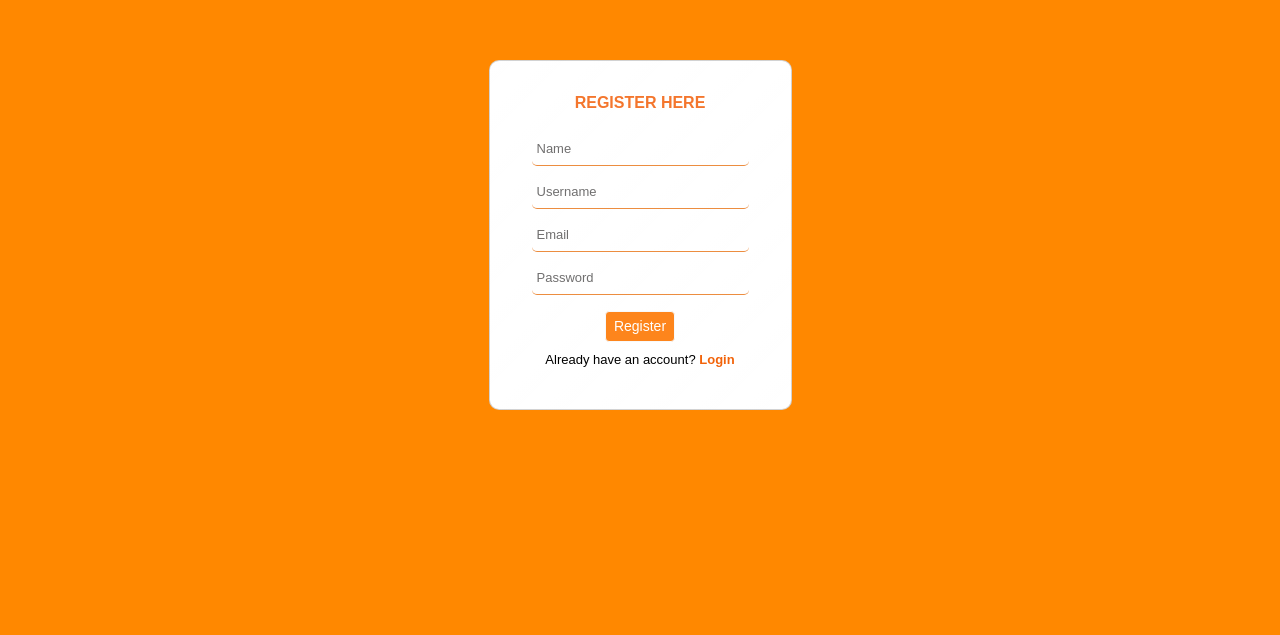
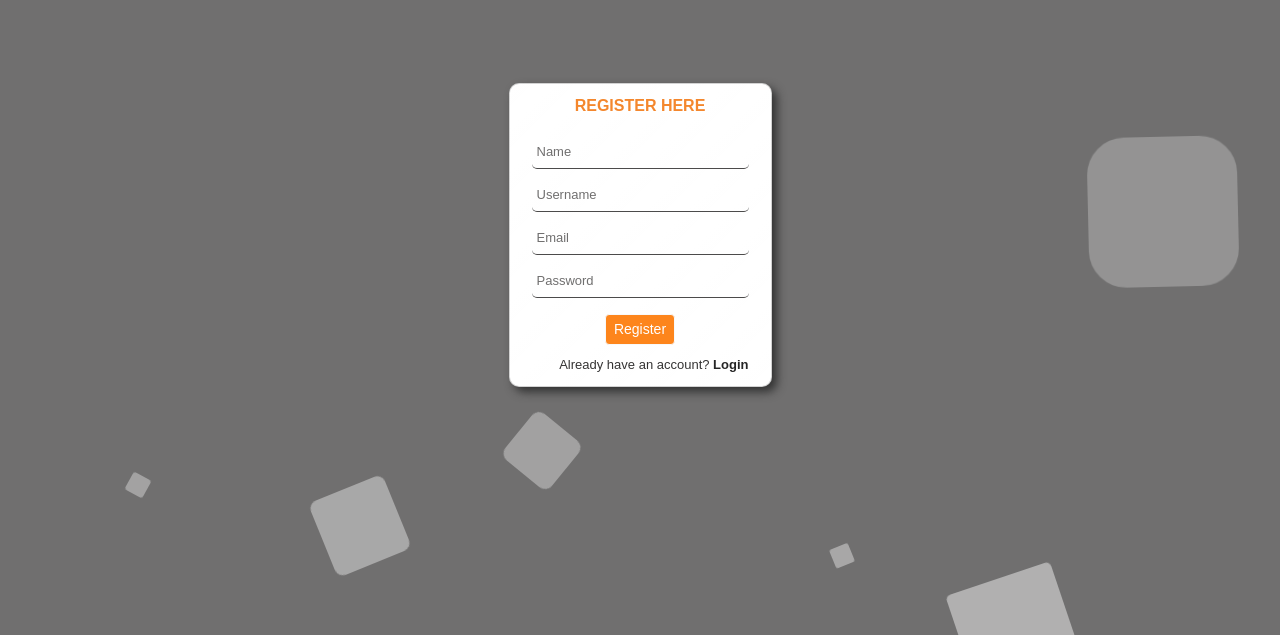
Before and after one commit to 21A91A05G9/LiteBlog, a React (Create React App) app in the folder frontend/: page /register in a window 1280 px wide. Shown: the part 165-800 px from the top of the page. Built offline with nearby package versions, Linux system fonts and the light colour scheme.

Commit message:
added search

```diff
--- a/frontend/package.json
+++ b/frontend/package.json
@@ -11,7 +11,7 @@
     "@testing-library/jest-dom": "^5.17.0",
     "@testing-library/react": "^13.4.0",
     "@testing-library/user-event": "^13.5.0",
-    "axios": "^1.6.1",
+    "axios": "^1.6.2",
     "babel-plugin-macros": "^3.1.0",
     "react": "^18.2.0",
     "react-dom": "^18.2.0",
--- a/frontend/src/App.css
+++ b/frontend/src/App.css
@@ -1,6 +1,10 @@
+body{
+  background-color:rgb(112, 111, 111);
+  height: 100vh;
+}
 .main{
     /* background-image: linear-gradient(155deg,rgb(8, 127, 160),rgb(120, 0, 176)); */
-    background-color: rgb(255, 136, 0);
+    /* background-color:rgb(112, 111, 111) */
     /* background-image: url('images/bg.jpg');
     background-size: cover; */
 
@@ -8,7 +12,6 @@
 
 .login{
     position: relative;
-
     display: flex;
     height: 100vh;
     align-items: center;
@@ -23,7 +26,8 @@
     -webkit-backdrop-filter: blur(10px);
     color: white;
     background-color:transparent;
-    padding: 30px;
+    padding:10px;
+
     /* box-shadow: 2px 2px 5px white,inset 2px 2px 5px white; */
   }
   ::placeholder{
@@ -33,7 +37,7 @@
   .header{
     text-align: center;
     font-weight: bolder;
-    color:rgb(244, 118, 45);
+    color:rgb(244, 135, 45);
     text-transform: uppercase;
 
   }
@@ -53,7 +57,7 @@
 
   }
   a{
-    color: rgb(242, 99, 10);
+    color: rgb(37, 37, 37);
     text-decoration:none;
     font-weight: 700;
   }
@@ -62,6 +66,10 @@
     position: relative;
     top:-2px;
     height: fit-content;
+  }
+  .d-flex{
+    position: relative;
+    top:20%;
   }
   .sidebtn img{
     position: relative;
@@ -79,31 +87,52 @@
   .card{
     margin: 5px;
     color: black;
-    height: 350px;
+    /* height: 350px; */
     /* box-shadow: 1px 1px 2px black,inset 1px 1px 2px rgba(142, 141, 141, 0.893); */
+  }
+  .card p{
+    text-align: right;
+    padding: 2px 0px;
+    margin: 0px;
+    color: #353434;
+  }
+  .card-body p{
+    height: 50px;
+    text-align: justify;
+    color: rgb(43, 42, 42);
   }
   .loginform{
     background-color: white;
+    box-shadow: 5px 5px 10px rgb(50, 50, 50);
   }
-  h2{
+  h2,h1{
     color: white;
   }
   input{
     border: none;
     border-radius: 5px;
     padding:5px;
-    border-bottom: 1px solid rgb(236, 141, 64);
+    border-bottom: 1px solid rgb(76, 75, 75);
     background-color:transparent !important;
     outline: none;
     padding-bottom: 5px;
   }
-  @media  (min-width:350px) and (max-width:600px) {
+  .input-group-lg input{
+    background-color: white !important;
+  }
+  textarea{
+    font-size: 15px;
+  }
+  .create{
+    height: 100vh;
+  }
+  /* @media  (min-width:350px) and (max-width:600px) { */
     .cards{
       margin: 20px;
-      height: 400px;
+      height: 350px;
     }
 
-  }
+  /* } */
 
 
 
@@ -136,9 +165,9 @@ body{
 
 .area{
     background:  rgb(255, 136, 0);
-    background: -webkit-linear-gradient(to left, #fbc08f, #c8814e);
+    background-color:rgb(112, 111, 111);
     width: 100%;
-    /* height:100vh; */
+    height:100vh;
 
 
 }
--- a/frontend/src/App.js
+++ b/frontend/src/App.js
@@ -13,25 +13,14 @@ export default function App() {
       <BrowserRouter>
       {/* <Createblog/> */}
 
-        <div class="area" >
+
         <Routes>
           <Route path='/' element={<Home/>}/>
           <Route path='/register' element={<Register/>}/>
           <Route path='/login' element={<Login/>}/>
+          <Route path='/createblog' element={<Createblog/>}/>
         </Routes>
-                {/* <ul class="circles">
-                        <li></li>
-                        <li></li>
-                        <li></li>
-                        <li></li>
-                        <li></li>
-                        <li></li>
-                        <li></li>
-                        <li></li>
-                        <li></li>
-                        <li></li>
-                </ul> */}
-        </div >
+
       </BrowserRouter>
 
     </div>
--- a/frontend/src/components/card.js
+++ b/frontend/src/components/card.js
@@ -3,13 +3,21 @@ import Logo from '../images/bg.jpg'
 import Like from './like'
 
 export default function card(props) {
+  function Text(text, limit) {
+    if (text.length <= limit) {
+      return text;
+    }
+    else {
+      return text.slice(0, limit) + "...";
+    }
+  }
   return (
     <div class="col-md-4 col-lg-3">
-    <div class="card bg-light">
+    <div class="card bg-light cards">
       <img src={Logo} class="card-img-top" alt="..."/>
       <div class="card-body">
         <h5 class="card-title">{props.title}</h5>
-        <p class="card-text">{props.des}</p>
+        <p class="card-text">{Text(props.des, 100)}</p>
       </div>
       <p className=''>{props.category}</p>
 
--- a/frontend/src/components/createblog.js
+++ b/frontend/src/components/createblog.js
@@ -24,13 +24,10 @@ export default function Createblog() {
         })
     }
   return (
-    <div className='container'>
+    <div className='container create'>
         <form onSubmit={handleNewBlog}>
-        <h1 className='text-center'>New Blog</h1>
-        <div class="input-group input-group-lg">
-        <span class="input-group-text" id="inputGroup-sizing-lg">Title</span>
-        <input type="text titletxt" class="form-control" aria-label="Sizing example input" aria-describedby="inputGroup-sizing-lg" value={blogdata.title}
-    onChange={(e) => setBlogdata({ ...blogdata, title: e.target.value })}/>
+        <h2 className='text-center pt-3'>Create New Blog</h2>
+        <div class="input-group input-group-lg my-2">
         <span class="input-group-text" id="inputGroup-sizing-lg">Category</span>
         <select  value={blogdata.category} onChange={(e) => setBlogdata({ ...blogdata, category: e.target.value })}>
             <option>Art</option>
@@ -40,8 +37,17 @@ export default function Createblog() {
             <option>Business</option>
         </select>
         </div>
-        <textarea  value={blogdata.des} onChange={(e) => setBlogdata({ ...blogdata, des: e.target.value })}  style={{height:'400px', width:'100%'}}></textarea>
-        <button type='submit'>published</button>
+
+        <div class="input-group input-group-lg my-2">
+        <span class="input-group-text" id="inputGroup-sizing-lg">Title</span>
+        <input type="text titletxt" class="form-control" aria-label="Sizing example input" aria-describedby="inputGroup-sizing-lg" value={blogdata.title}
+        onChange={(e) => setBlogdata({ ...blogdata, title: e.target.value })}/>
+        </div>
+
+        <div>
+        <textarea className='p-3' value={blogdata.des} onChange={(e) => setBlogdata({ ...blogdata, des: e.target.value })}  style={{height:'370px', width:'100%'}} placeholder='Description'></textarea>
+        </div>
+        <button type='submit' className='btn btn-light'>published</button>
         </form>
     </div>
   )
--- a/frontend/src/components/home.js
+++ b/frontend/src/components/home.js
@@ -1,10 +1,21 @@
-import React from 'react'
+import React, { useEffect, useState } from 'react'
 import Navbar from './navbar'
 import Sidebar from './sidebar'
 import Card from './card'
 import DisplayBlogdata from './displayBlogdata'
+import axios from 'axios'
 export default function Home() {
-
+  const [searchResult,setSearchResult] = useState([]);
+  const [key,setKey] = useState("");
+  useEffect(()=>{
+    axios.get('http://localhost:5001/getSearchData', { params:{key:key} }).then((res)=>{
+        setSearchResult(res.data.searchdata)
+        console.log(searchResult)
+    })
+  },[key])
+  const search = () => {
+      console.log(key)
+  }
   return (
     <div>
         <div >
@@ -12,10 +23,22 @@ export default function Home() {
           <Navbar/>
           <div className='container-fluid'>
             <div className='text-center my-4'>
-              <input class=" me-2" type="search" placeholder="Search by Category" size={25} aria-label="Search"/>
-              <button class="btn btn-light search" type="submit">Search</button>
+              <input class=" me-2" type="search" placeholder="Search by Category" value={key} onChange={(e)=>{setKey(e.target.value)}} size={25} aria-label="Search"/>
+              <button class="btn btn-light search" onClick={search} type="submit">Search</button>
             </div>
-            <DisplayBlogdata/>
+
+            {searchResult && searchResult != "" ?
+              (<div className='row'>
+              <div ><h2 className='mx-4'>Looking Result for "{key}"</h2></div>
+              {
+                  searchResult.map((e,i)=>{
+                      return(
+                          <Card title={e.title} des={e.des}  category={e.category}/>
+                      )
+                  })
+              }
+              </div>)
+              : <DisplayBlogdata />}
 
           </div>
         </div>
--- a/frontend/src/components/login.js
+++ b/frontend/src/components/login.js
@@ -25,8 +25,21 @@ export default function Login() {
         })
     }
   return (
-    <div className='container'>
-        <div className='container login'>
+    <div className='containe-fluidr'>
+        <div class="area" >
+         <ul class="circles">
+                        <li></li>
+                        <li></li>
+                        <li></li>
+                        <li></li>
+                        <li></li>
+                        <li></li>
+                        <li></li>
+                        <li></li>
+                        <li></li>
+                        <li></li>
+                </ul>
+        <div className='container-fluid login'>
         <div className="card loginform">
 
                 <div className='header mb-3'>Login here</div>
@@ -55,7 +68,7 @@ export default function Login() {
                 </div>
         </div>
         </div>
-
+        </div>
     </div>
 
   )
--- a/frontend/src/components/navbar.js
+++ b/frontend/src/components/navbar.js
@@ -15,7 +15,12 @@ export default function Navbar() {
           <img src={Logo} alt="Logo" height={20} width={25} />   </button> &nbsp;
           BlogLite
         </a>
-        <Link to='/register'><button className="btn btn-sm d-flex" type="submit">SIGN IN</button></Link>
+        <p className=" d-flex">
+
+
+        <Link to='/createblog'><button  type="submit" className='btn-sm btn d-flex mx-3'>create New Blog</button></Link>
+        <Link to='/register'><button className="btn btn-sm d-flex" type="submit mx-3">SIGN IN</button></Link>
+        </p>
 
       </div>
     </nav>
--- a/frontend/src/components/register.js
+++ b/frontend/src/components/register.js
@@ -24,7 +24,21 @@ export default function Register() {
         })
     }
   return (
-    <div className='container'>
+    <div className='container-fluid'>
+         <div class="area" >
+         <ul class="circles">
+                        <li></li>
+                        <li></li>
+                        <li></li>
+                        <li></li>
+                        <li></li>
+                        <li></li>
+                        <li></li>
+                        <li></li>
+                        <li></li>
+                        <li></li>
+                </ul>
+
         <div className='container login'>
         <div className="card loginform">
 
@@ -66,7 +80,7 @@ export default function Register() {
                 </div>
         </div>
         </div>
-
+        </div >
     </div>
 
   )
```
Also changed, not shown: 2 other files (tests, documents, lock files or other folders).
